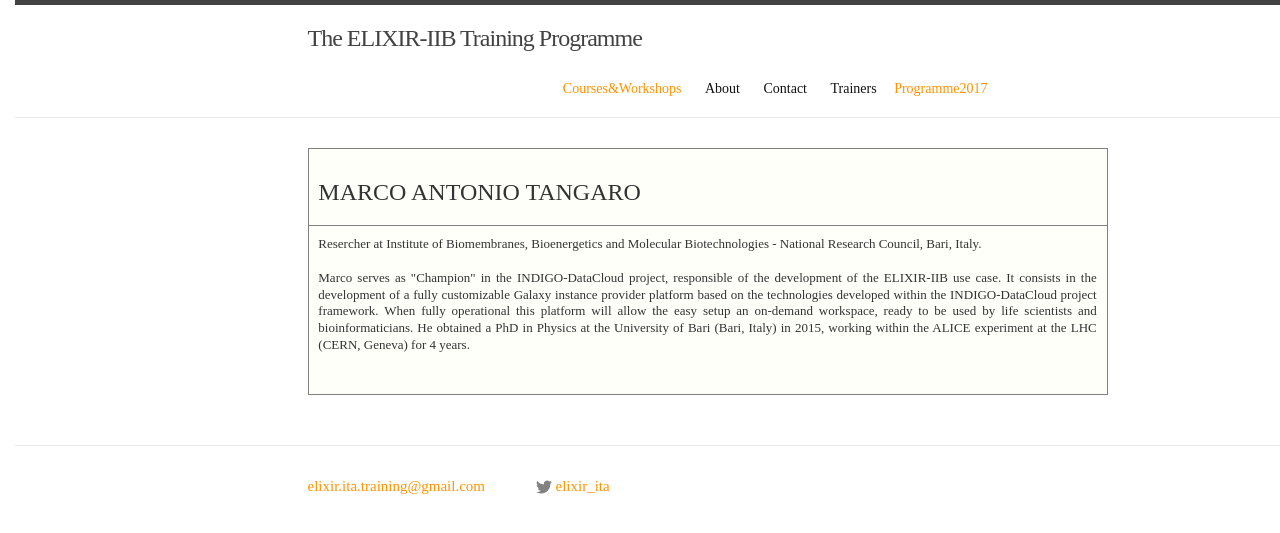
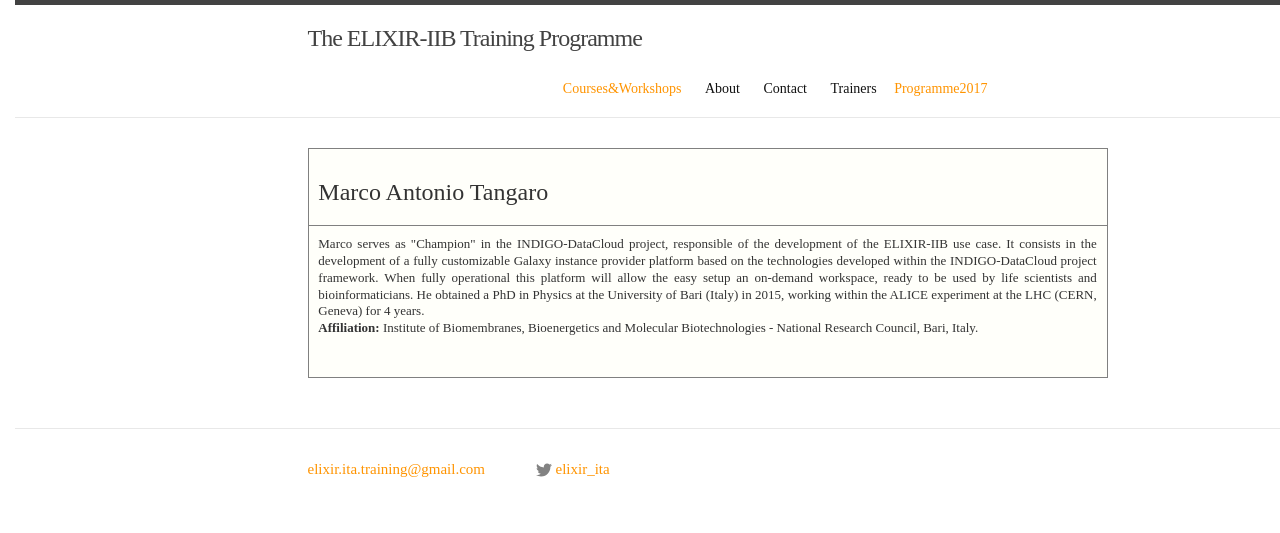
Before and after one commit to ELIXIR-IIB-training/website, a Jekyll site: the page built from instructors/marco_tangaro.html, in a window 1280 px wide. Shown: the top 533 px of the page. Built offline with Jekyll 4.4.1, drawn with Linux system fonts in a browser that asks for light colours; nearby versions of some CDN libraries; some web fonts are replaced.

```diff
--- a/instructors/marco_tangaro.html
+++ b/instructors/marco_tangaro.html
@@ -6,7 +6,7 @@ layout: default
     <head>
         <title>ELIXIR-IIB bioinformatics training</title>
 
-<!-- CSS --!>
+<!-- CSS -->
         <link rel="stylesheet" href="//maxcdn.bootstrapcdn.com/bootstrap/3.2.0/css/bootstrap.min.css">
         <link rel="stylesheet" href="//maxcdn.bootstrapcdn.com/bootstrap/3.2.0/css/bootstrap-theme.min.css">
         <link href="http://fonts.googleapis.com/css?family=Corbel&subset=latin,latin-ext" rel="stylesheet" type="text/css">
@@ -22,7 +22,7 @@ layout: default
     <meta name="viewport" content="width=device-width, initial-scale=1.0">
     <meta name="author" content="Allegra Via">
 
- --!>
+ -->
 
     </head>
     <body>
@@ -30,7 +30,7 @@ layout: default
     <div class="table">
         <table width="800" align="center">
 	    <tr><td>
-	    <h3>MARCO ANTONIO TANGARO</h3>
+	    <h3>Marco Antonio Tangaro</h3>
 	    <tr>
 	        <td>
     		    <div class="course">
@@ -39,13 +39,13 @@ layout: default
 
 			<font size="2">
 			    <p align="justify">
-			    Resercher at Institute of Biomembranes, Bioenergetics and Molecular Biotechnologies - National Research Council, Bari, Italy.<br><br>
 Marco serves as "Champion" in the INDIGO-DataCloud project, responsible of the development of the ELIXIR-IIB use case. It consists in the development of a fully customizable Galaxy instance provider platform based on the technologies developed within the INDIGO-DataCloud project framework. When fully operational this platform will allow the easy setup an on-demand workspace, ready to be used by life scientists and bioinformaticians.
-He obtained a PhD in Physics at the University of Bari (Bari, Italy) in 2015, working within the ALICE experiment at the LHC (CERN, Geneva) for 4 years. <br>
-                     <!--   <b>Contact: </b><br> --!>
-                     <!--   <b>Website:</b> <a href:"http://WEBSITE ADDRESS">WEBSITE TITLE</a> --!>
+He obtained a PhD in Physics at the University of Bari (Italy) in 2015, working within the ALICE experiment at the LHC (CERN, Geneva) for 4 years. <br>
+<b>Affiliation: </b>Institute of Biomembranes, Bioenergetics and Molecular Biotechnologies - National Research Council, Bari, Italy.
+ <!--   <b>Contact: </b><br> -->
+ <!--   <b>Website:</b> <a href:"http://WEBSITE ADDRESS">WEBSITE TITLE</a> -->
 
-			    </p>
+</p>
 			</font>
 	       	    </div>
 		</td>
@@ -53,5 +53,5 @@ He obtained a PhD in Physics at the University of Bari (Bari, Italy) in 2015, wo
 	</table>
     </div>
 
-    </body>
+  </body>
 </html>
```
